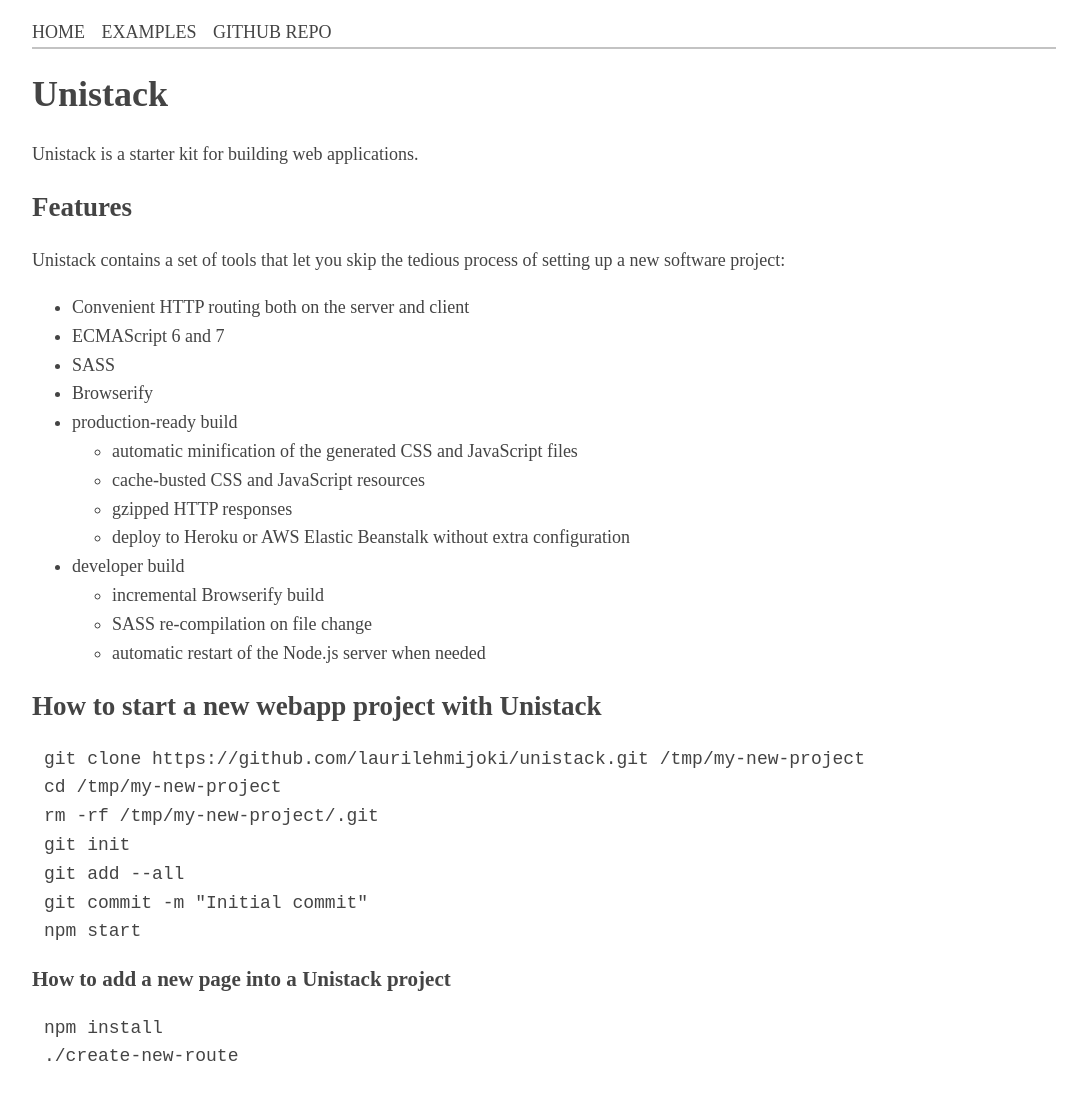
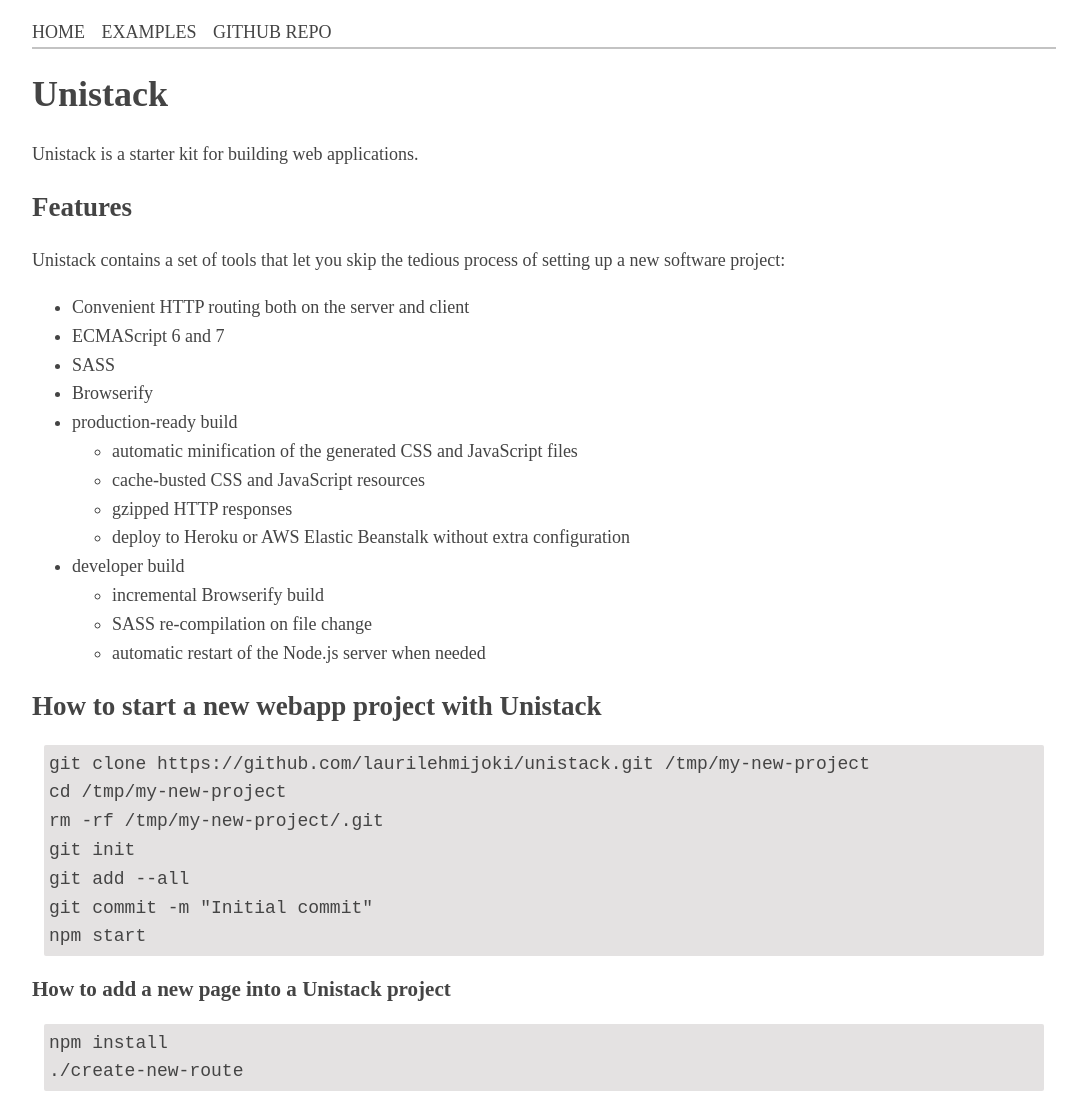
Before and after one commit to laurilehmijoki/unistack, a Jekyll site: the page built from index.md, in a window 1280 px wide. Shown: the whole page, without its empty margins (96-1183 px from the left). Built offline with Jekyll 4.4.1, drawn with Linux system fonts in a browser that asks for light colours.

Commit message:
Improve pre styles

```diff
--- a/_layouts/default.html
+++ b/_layouts/default.html
@@ -18,6 +18,9 @@
       pre {
         margin: 12px;
         overflow-x: scroll;
+        background-color: #E4E2E2;
+        padding: 5px;
+        border-radius: 2px;
       }
       header nav ul {
         list-style-type: none;
```
